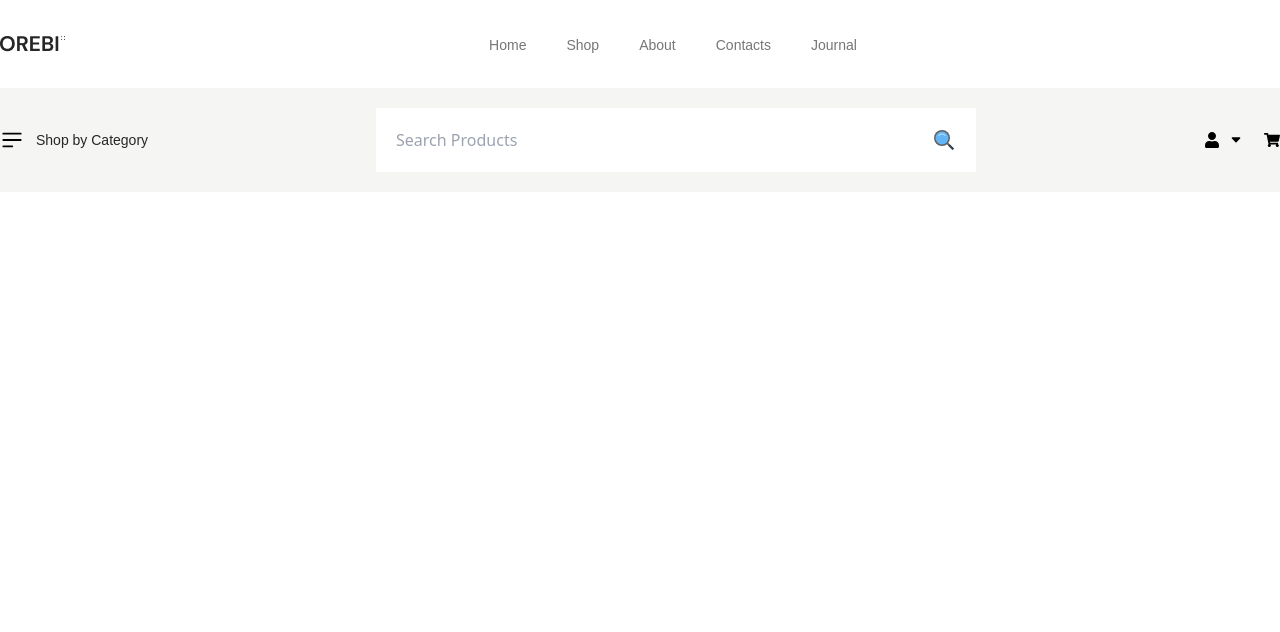
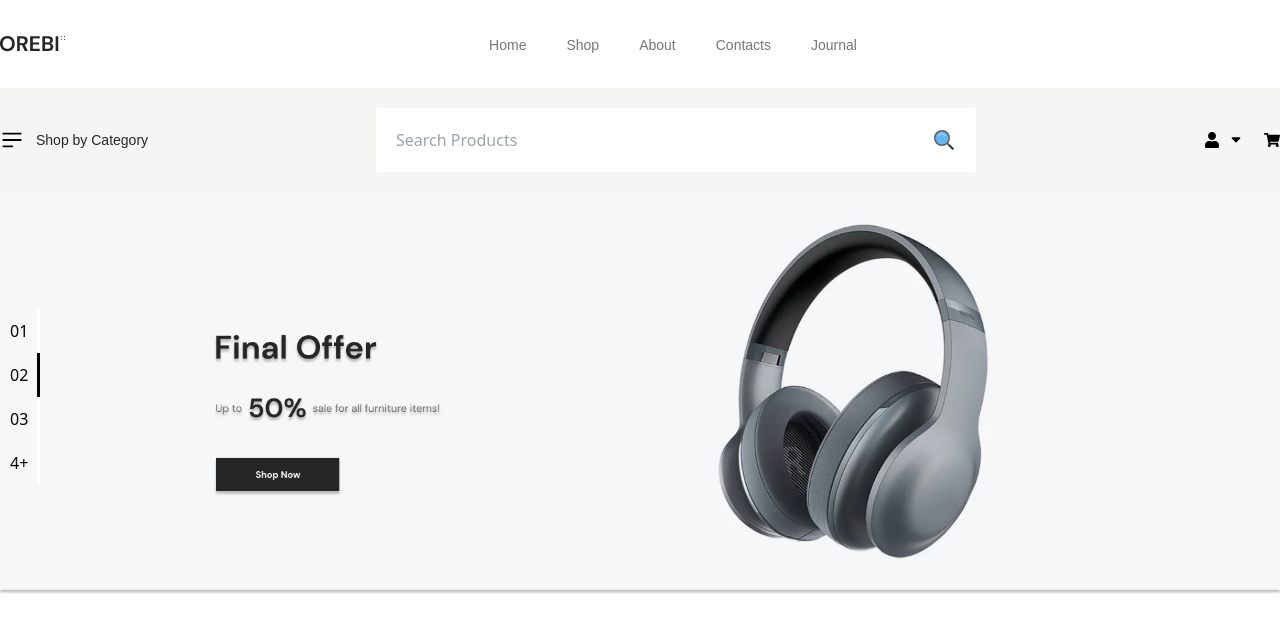
Before and after one commit to mdarafat2201/oreby1, a React (Vite) app: page / in a window 1280 px wide. Shown: the top 632 px of the page. Built offline with nearby package versions, Linux system fonts and the light colour scheme.

Commit message:
banner part end

```diff
--- a/package.json
+++ b/package.json
@@ -12,7 +12,9 @@
   "dependencies": {
     "react": "^18.2.0",
     "react-dom": "^18.2.0",
-    "react-icons": "^5.0.1"
+    "react-icons": "^5.0.1",
+    "react-slick": "^0.30.2",
+    "slick-carousel": "^1.8.1"
   },
   "devDependencies": {
     "@types/react": "^18.2.43",
--- a/src/Component/Banner/Baner.jsx
+++ /dev/null
@@ -1,7 +0,0 @@
-import React from "react";
-
-const Baner = () => {
-  return <div>Baner</div>;
-};
-
-export default Baner;
--- /dev/null
+++ b/src/Component/Banner/Banner.jsx
@@ -0,0 +1,70 @@
+import React from "react";
+import "slick-carousel/slick/slick.css";
+import Slider from "react-slick";
+import BannerImgs from "../../assets/banner.png";
+const Baner = () => {
+  var settings = {
+    dots: true,
+    infinite: true,
+    speed: 500,
+    slidesToShow: 1,
+    slidesToScroll: 1,
+    arrows: false,
+    autoplay: true,
+    appendDots: (dots) => (
+      <div
+        style={{
+          position: "absolute",
+          top: "50%",
+          transform: "translateY(-50%)",
+          borderRadius: "10px",
+          padding: "10px",
+        }}
+      >
+        <ul style={{ margin: "0px" }}> {dots} </ul>
+      </div>
+    ),
+    customPaging: (i) => (
+      <>
+        {i <= 3 && (
+          <div
+            style={{
+              width: "30px",
+              padding: "10px 0",
+              borderRight: "3px solid #fff",
+            }}
+          >
+            {i + 1 === 4 ? `${i + 1}+` : `0${i + 1}`}
+          </div>
+        )}
+      </>
+    ),
+  };
+
+  return (
+    <div>
+      <Slider {...settings}>
+        <div>
+          <img src={BannerImgs} alt={BannerImgs} />
+        </div>
+        <div>
+          <img src={BannerImgs} alt={BannerImgs} />
+        </div>
+        <div>
+          <img src={BannerImgs} alt={BannerImgs} />
+        </div>
+        <div>
+          <img src={BannerImgs} alt={BannerImgs} />
+        </div>
+        <div>
+          <img src={BannerImgs} alt={BannerImgs} />
+        </div>
+        <div>
+          <img src={BannerImgs} alt={BannerImgs} />
+        </div>
+      </Slider>
+    </div>
+  );
+};
+
+export default Baner;
--- a/src/index.css
+++ b/src/index.css
@@ -52,3 +52,6 @@
     color: var(--secondary_font_color);
   }
 }
+.slick-dots ul .slick-active div {
+  border-right: 3px solid black !important;
+}
--- a/src/pages/Home/Home.jsx
+++ b/src/pages/Home/Home.jsx
@@ -1,11 +1,13 @@
 import React from "react";
 import Header from "../../Component/Header/Header";
 import MenuBar from "../../Component/MenuBar/MenuBar";
+import Banner from "../../Component/Banner/Banner";
 const Home = () => {
   return (
     <div>
       <Header />
       <MenuBar />
+      <Banner />
     </div>
   );
 };
```
Also changed, not shown: src/assets/banner.png (added), 1 other file (tests, documents, lock files or other folders).
